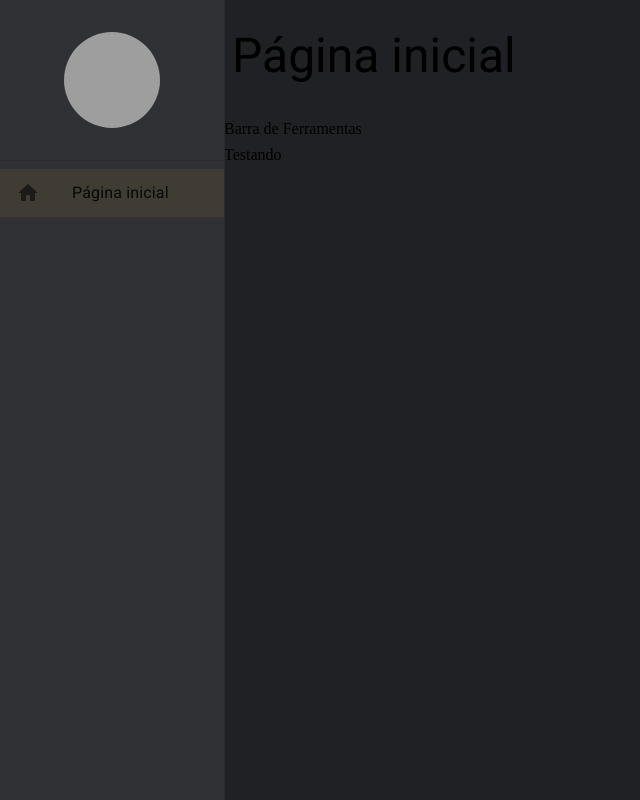
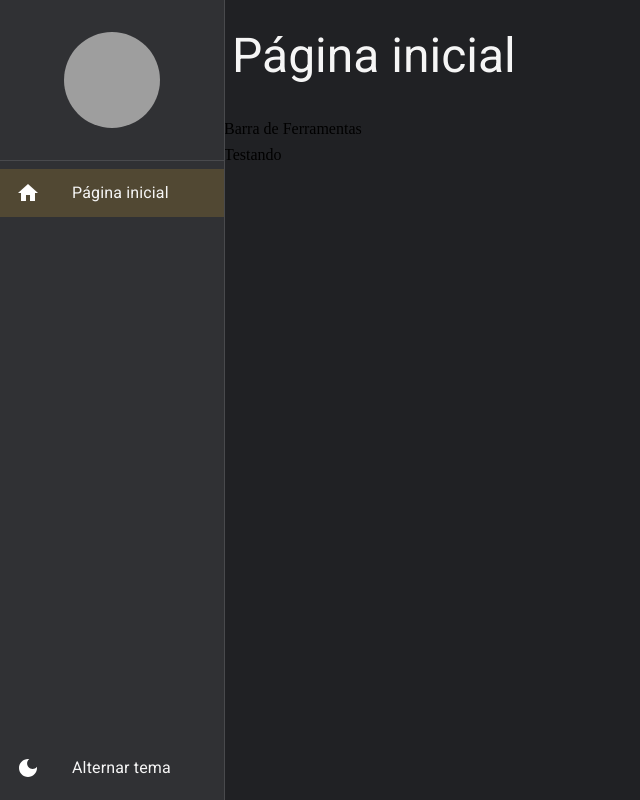
Before and after one commit to CristianoSFMothe/app-user, a React (Create React App) app: page /page-home in a window 1280 px wide. Shown: the whole page, without its empty margins (0-640 px from the left). Built offline with nearby package versions, Linux system fonts and the light colour scheme; grey boxes are pictures that could not be loaded.

Commit message:
:rocket: feat: Botão de alteração do tema

```diff
--- a/src/shared/components/menu-lateral/MenuLateral.tsx
+++ b/src/shared/components/menu-lateral/MenuLateral.tsx
@@ -11,8 +11,9 @@
   useMediaQuery} from '@mui/material';
 import { Box } from '@mui/system';
 import React from 'react';
-import {useDrawerContext} from '../../contexts';
+import {useAppThemeContext, useDrawerContext} from '../../contexts';
 import {useMatch, useNavigate, useResolvedPath} from 'react-router-dom';
+import DarkMode from '@mui/icons-material/DarkMode';
 
 interface IDrawerProviderProps {
   children: React.ReactNode;
@@ -54,6 +55,8 @@
 
   const {isDrawerOpen, toggleDrawerOpen, drawerOptions} = useDrawerContext();
 
+  const { toggleTheme } = useAppThemeContext();
+
   return (
     <>
       <Drawer
@@ -93,9 +96,17 @@
                   onClick={smDown ? toggleDrawerOpen : undefined}
                 />
               ))}
-
             </List>
-
+          </Box>
+          <Box id='themeButton'>
+            <List id='alterTheme' component='nav'>
+              <ListItemButton onClick={toggleTheme}>
+                <ListItemIcon>
+                  <DarkMode />
+                </ListItemIcon>
+                <ListItemText primary='Alternar tema' />
+              </ListItemButton>
+            </List>
           </Box>
 
         </Box>
--- a/src/shared/themes/Dark.ts
+++ b/src/shared/themes/Dark.ts
@@ -3,6 +3,7 @@
 
 export const DarkTheme = createTheme({
   palette: {
+    mode: 'dark',
     primary: {
       main:  yellow[700],
       dark: yellow[800],
@@ -18,6 +19,11 @@
     background: {
       default: '#202124',
       paper: '#303134',
+    },
+  },
+  typography: {
+    allVariants: {
+      color: '#f5f5f5'
     }
-  }
+  },
 });
```
